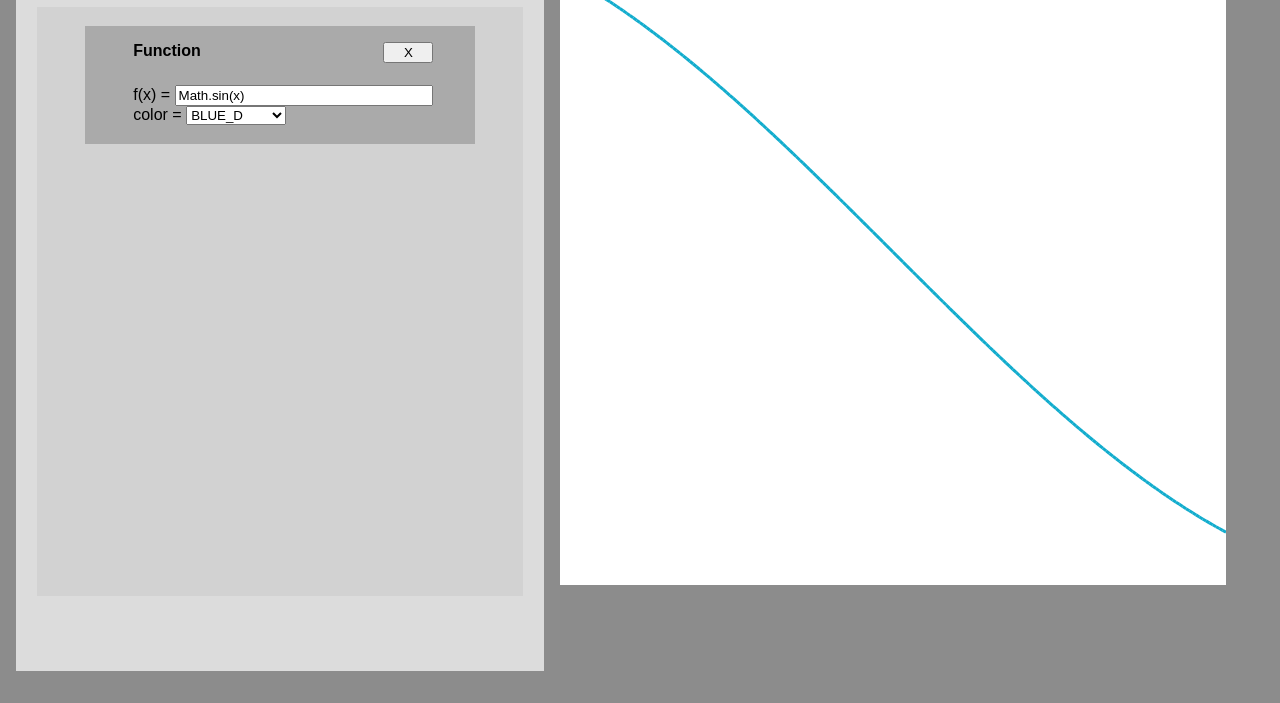
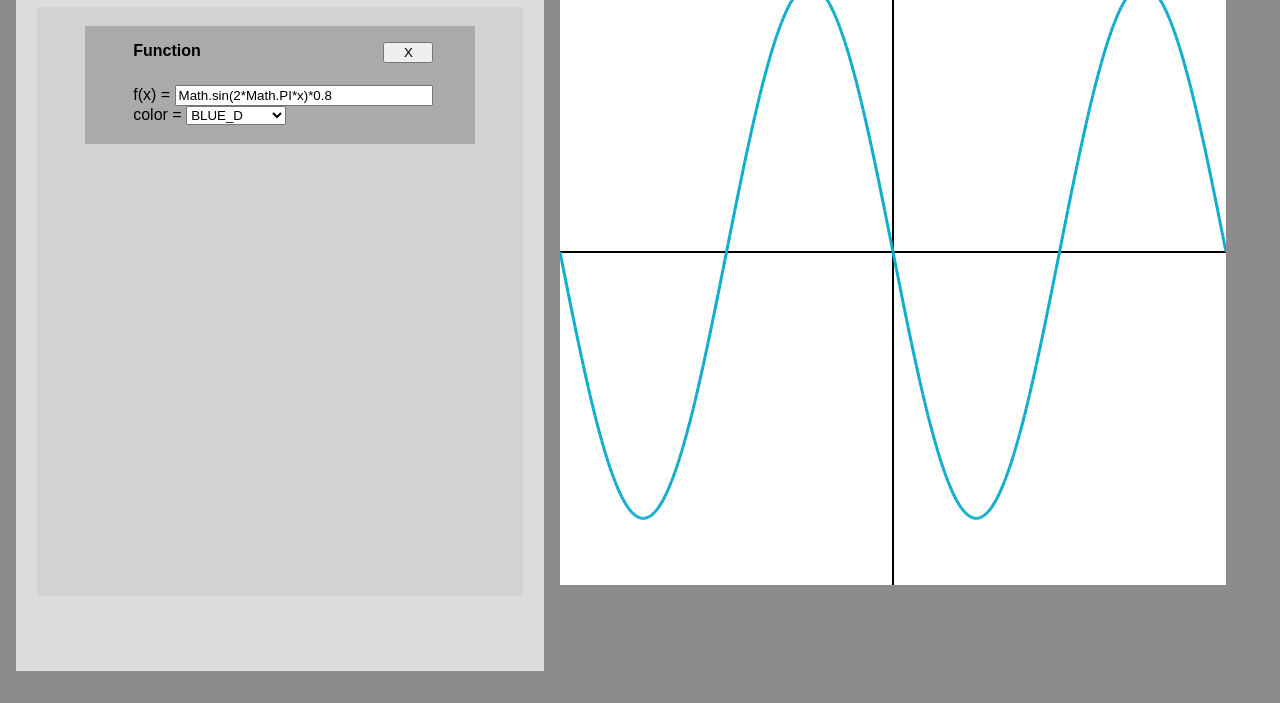
Before and after one commit to Arongil/Realtime2, a plain HTML site: page index.html in a window 1280 px wide. Shown: the part 97-800 px from the top of the page. Drawn offline with Linux system fonts and the light colour scheme.

Commit message:
Added zoom.

```diff
--- a/equation.js
+++ b/equation.js
@@ -5,7 +5,7 @@ class Equation extends Obj {
         this.f = f;
         this.color = color;
         this.points = new Points();
-        this.steps = 200;
+        this.steps = 400;
         this.invalid = false;
 
         this.fElement = document.getElementById("function" + this.id);
@@ -27,18 +27,14 @@ class Equation extends Obj {
             // If the formula's invalid, wait until it's corrected.
             return;
         }
-        var x,
-            xRange = realtime.range[0][1] - realtime.range[0][0],
-            yRange = realtime.range[1][1] - realtime.range[1][0],
-            yScale = HEIGHT / yRange,
-            prevF = this.f(realtime.range[0][0]);
-        var x1, y1, x2, y2, yShift = (realtime.range[1][1] + realtime.range[1][0])/2;
+        var x, prevF = this.f(realtime.range[0][0]);
+        var x1, y1, x2, y2;
         for (var i = 1, x; i <= this.steps; i++) {
-            x = i / this.steps * xRange + realtime.range[0][0];
+            x = i / this.steps * realtime.xRange + realtime.range[0][0];
             x1 = (i - 1)/this.steps * WIDTH - HALFWIDTH;
             x2 = i/this.steps * WIDTH - HALFWIDTH;
-            y1 = (prevF + yShift)*yScale;
-            y2 = (this.f(x) + yShift)*yScale;
+            y1 = realtime.transformY(prevF);
+            y2 = realtime.transformY(this.f(x));
             path([[x1, y1], [x2, y2]], {
                 stroke: this.color,
                 strokeWidth: 3
--- a/index.html
+++ b/index.html
@@ -18,7 +18,7 @@
                     </div>
                     <div class="obj-body">
                         <ul>
-                            <li class="function">f(x) = <input id="function0" value="Math.sin(x)"></input></li>
+                            <li class="function">f(x) = <input id="function0" value="Math.sin(2*Math.PI*x)*0.8"></input></li>
                             <li class="color">color = <select id="color0">
                                 <option value="BLUE_D">BLUE_D</option>
                                 <option value="MAROON_D">MAROON_D</option>
--- a/input.js
+++ b/input.js
@@ -1,4 +1,5 @@
 var Mouse = {
+    "zoom": 0,
     "dx": 0,
     "dy": 0,
     "x": 0,
@@ -45,6 +46,15 @@ function mousemove(e) {
     Mouse.y += e.movementY;
 }
 
+// Detect pinch to zoom gestures on the trackpad.
+function onwheel(e) {
+    e.preventDefault();
+
+    if (e.ctrlKey) {
+        Mouse.zoom = e.deltaY;
+    }
+};
+
 // Lock the user's mouse so that it doesn't hit the edge of the screen.
 var canvas = document.getElementById("canvas");
 var havePointerLock = "pointerLockElement" in document || "mozPointerLockElement" in document || "webkitPointerLockElement" in document;
@@ -55,6 +65,7 @@ if (havePointerLock) {
         if (!(canvas === document.pointerLockElement || canvas === document.mozPointerLockElement || canvas === document.webkitPointerLockElement)) {
             canvas.requestPointerLock();
             document.addEventListener("mousemove", mousemove, false);
+            document.addEventListener("wheel", onwheel, {passive: false});
             realtime.init();
         } else {
             // document.exitPointerLock();
@@ -63,6 +74,7 @@ if (havePointerLock) {
     document.addEventListener("pointerlockchange", function() {
         if (!(canvas === document.pointerLockElement || canvas === document.mozPointerLockElement || canvas === document.webkitPointerLockElement)) {
             document.removeEventListener("mousemove", mousemove, false);
+            document.removeEventListener("wheel", onwheel, {passive: false});
             realtime.active = false;
         }
     }, false);
--- a/realtime.js
+++ b/realtime.js
@@ -2,8 +2,23 @@ class Realtime {
 
     constructor() {
         this.range = [[-1, 1], [-1, 1]];
-        this.scrollSpeed = 0.01;
+        this.center = [0, 0];
+        this.xRange = 1;
+        this.yRange = 1;
+        this.scrollSpeed = 0.005;
+        this.zoomSpeed = 0.01;
         this.active = false;
+    }
+
+    transformX(x) {
+        return WIDTH*(x - this.center[0])/this.xRange;
+    }
+    transformY(y) {
+        return HEIGHT*(y + this.center[1])/this.yRange;
+    }
+    transform(point) {
+        var x = point[0], y = point[1];
+        return [WIDTH*(point[0] - this.center[0])/this.xRange, HEIGHT*(point[1] + this.center[1])/this.yRange];
     }
 
     init() {
@@ -23,19 +38,49 @@ class Realtime {
     drawBackground() {
         fill(255, 255, 255);
         rect(-WIDTH, -HEIGHT, 4*WIDTH, 4*HEIGHT);
+        // x-axis
+        path([[-WIDTH, this.transformY(0)], [WIDTH, this.transformY(0)]], {
+            stroke: "#000000",
+            strokeWidth: 2
+        });
+        // y-axis
+        path([[this.transformX(0), -HEIGHT], [this.transformX(0), HEIGHT]], {
+            stroke: "#000000",
+            strokeWidth: 2
+        });
     }
 
     input() {
-        this.range[0][0] += Mouse.dx * this.scrollSpeed;
-        this.range[0][1] += Mouse.dx * this.scrollSpeed;
-        this.range[1][0] -= Mouse.dy * this.scrollSpeed;
-        this.range[1][1] -= Mouse.dy * this.scrollSpeed;
+        // Scroll / pan
+        var xSpeed = (this.range[0][1] - this.range[0][0])/2,
+            ySpeed= (this.range[1][1] - this.range[1][0])/2;
+        this.range[0][0] += Mouse.dx * this.scrollSpeed * xSpeed;
+        this.range[0][1] += Mouse.dx * this.scrollSpeed * xSpeed;
+        this.range[1][0] -= Mouse.dy * this.scrollSpeed * ySpeed;
+        this.range[1][1] -= Mouse.dy * this.scrollSpeed * ySpeed;
         Mouse.dx = 0;
         Mouse.dy = 0;
+        // Zoom
+        if (Mouse.zoom != 0) {
+            var z = (1 + Mouse.zoom) * this.zoomSpeed + 1,
+            xRange = (this.range[0][1] - this.range[0][0])/2,
+            yRange = (this.range[1][1] - this.range[1][0])/2,
+            xCenter = (this.range[0][1] + this.range[0][0])/2,
+            yCenter = (this.range[1][1] + this.range[1][0])/2;
+            this.range[0][0] = xCenter - xRange * z;
+            this.range[0][1] = xCenter + xRange * z;
+            this.range[1][0] = yCenter - yRange * z;
+            this.range[1][1] = yCenter + yRange * z;
+            Mouse.zoom = 0;
+        }
 
         if (Keys.space) {
             this.range = [[-1, 1], [-1, 1]];
         }
+
+        this.center = [(this.range[0][0] + this.range[0][1])/2, (this.range[1][0] + this.range[1][1])/2];
+        this.xRange = this.range[0][1] - this.range[0][0];
+        this.yRange = this.range[1][1] - this.range[1][0];
     }
 
     update() {
```
